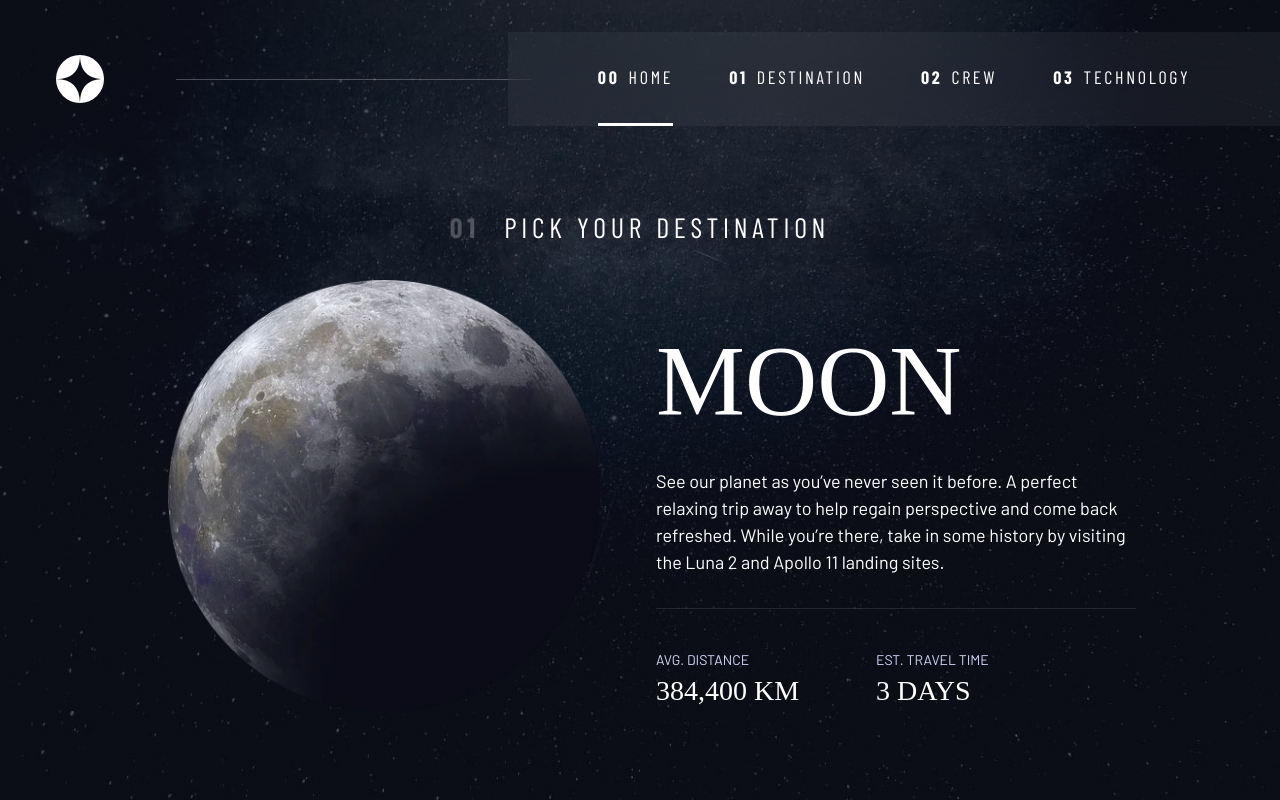
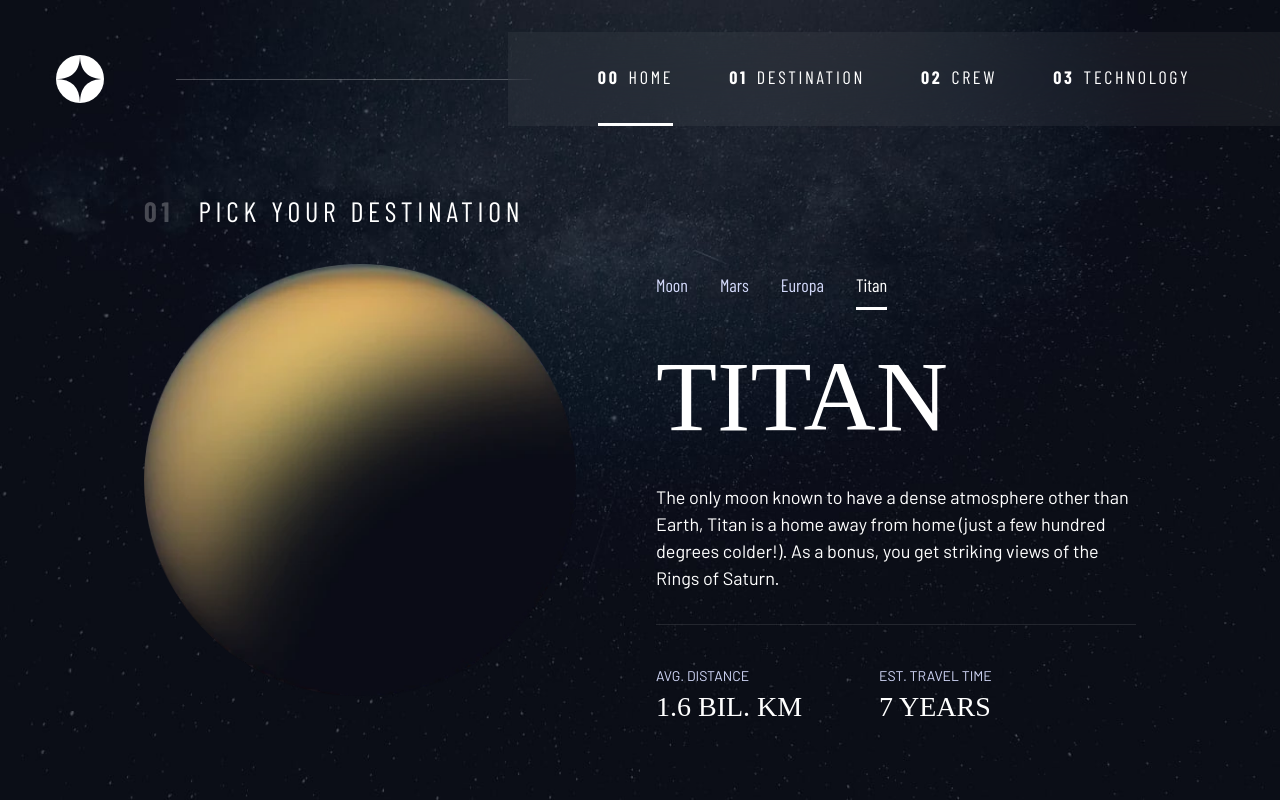
Before and after one commit to s31w4n/space-tourism, a React (Create React App) app: page /destination in a window 1280 px wide. Built offline with nearby package versions, Linux system fonts and the light colour scheme; a web font is replaced by a local one.

Commit message:
destination page almost completed

```diff
--- a/src/App.css
+++ b/src/App.css
@@ -261,20 +261,19 @@ select {
 .fs-600 {
   line-height: 1.1;
 }
-.grid-container {
-  text-align: center;
-  display: grid;
-  place-items: center;
-  padding-inline: 1rem;
-  padding-bottom: 4rem;
+.dot-indicators > * {
+  cursor: pointer;
+  border: 0;
+  border-radius: 50%;
+  padding: 0.5em;
+  background-color: hsl(var(--clr-white) / 0.25);
 }
-@media (min-width: 48em) {
-  .grid-container {
-    text-align: left;
-    column-gap: var(--container-gap, 2rem);
-    grid-template-columns: minmax(1rem, 1fr) repeat(2, minmax(0, 30rem)) minmax(
-        1rem,
-        1fr
-      );
-  }
+
+.dot-indicators > *:hover,
+.dot-indicators > *:focus {
+  background-color: hsl(var(--clr-white) / 0.5);
 }
+
+.dot-indicators > [aria-selected="true"] {
+  background-color: hsl(var(--clr-white) / 1);
+}
--- a/src/components/Destination.jsx
+++ b/src/components/Destination.jsx
@@ -8,12 +8,12 @@ import MoonWebp from "../assets/destination/image-moon.webp";
 function Destination() {
   document.body.classList.remove("home");
   document.body.classList.add("destination");
-  const [value, setValue] = useState(0);
+  const [value, setValue] = useState(3);
   const { id, name, images, description, distance, travel } =
     destinations[value];
-  console.log(destinations[0]);
+
   return (
-    <div>
+    <div className="destination-container">
       <main
         key={id}
         id="main"
@@ -27,7 +27,26 @@ function Destination() {
           <source srcSet={images.webp} type="image/webp" />
           <img src={images.png} alt={name} />
         </picture>
-        <div aria-label="destination list"></div>
+        <div
+          aria-label="destination list"
+          className="tab-list underline-indicators flex"
+          role="tablist"
+        >
+          {destinations.map((destinations, index) => {
+            const { name } = destinations;
+            return (
+              <button
+                aria-controls="moon-tab"
+                className={`"uppercase ff-sans-cond text-accent letter-spacing-2" ${
+                  index === value && "active"
+                } `}
+                onClick={() => setValue(index)}
+              >
+                {name}
+              </button>
+            );
+          })}
+        </div>
         <article className="destination-info flow">
           <h2 className="fs-800 uppercase ff-serif">{name}</h2>
           <p>{description}</p>
--- a/src/components/Navbar.jsx
+++ b/src/components/Navbar.jsx
@@ -15,7 +15,6 @@ function Navbar() {
       <nav>
         <ul
           id="primary-navigation"
-          data-visible="false"
           className="primary-navigation underline-indicators flex"
         >
           <li className="active">
--- a/src/style/Destination.css
+++ b/src/style/Destination.css
@@ -16,7 +16,11 @@
   }
 }
 .grid-container {
-  padding-top: 3rem;
+  text-align: center;
+  display: grid;
+  place-items: center;
+  padding-inline: 1rem;
+  padding-bottom: 4rem;
 }
 
 .grid-container p:not([class]) {
@@ -28,6 +32,7 @@
 }
 .grid-container--destination {
   --flow-space: 2rem;
+  padding-top: 2rem !important;
   grid-template-areas:
     "title"
     "image"
@@ -101,6 +106,11 @@
 }
 
 picture > img {
-    max-width: 100%;
-    display: block;
+  max-width: 100%;
+  display: block;
 }
+
+.active {
+  color: hsl(var(--clr-white) / 1);
+  border-color: hsl(var(--clr-white) / 1);
+}
--- a/src/style/Homepage.css
+++ b/src/style/Homepage.css
@@ -1,5 +1,8 @@
 .grid-container {
-  padding: 6rem 1rem 4rem 1rem;
+  text-align: center;
+  display: grid;
+  place-items: center;
+  padding: 6rem 1rem 4rem 1rem !important;
 }
 
 .grid-container p:not([class]) {
@@ -41,6 +44,14 @@
 }
 
 @media (min-width: 48em) {
+  .grid-container {
+    text-align: left;
+    column-gap: var(--container-gap, 2rem);
+    grid-template-columns: minmax(1rem, 1fr) repeat(2, minmax(0, 30rem)) minmax(
+        1rem,
+        1fr
+      );
+  }
   .grid-container--home > *:first-child {
     grid-column: 2;
   }
--- a/src/style/Navbar.css
+++ b/src/style/Navbar.css
@@ -133,20 +133,3 @@
 .tab-list {
   --gap: 2rem;
 }
-
-.dot-indicators > * {
-  cursor: pointer;
-  border: 0;
-  border-radius: 50%;
-  padding: 0.5em;
-  background-color: hsl(var(--clr-white) / 0.25);
-}
-
-.dot-indicators > *:hover,
-.dot-indicators > *:focus {
-  background-color: hsl(var(--clr-white) / 0.5);
-}
-
-.dot-indicators > [aria-selected="true"] {
-  background-color: hsl(var(--clr-white) / 1);
-}
```
